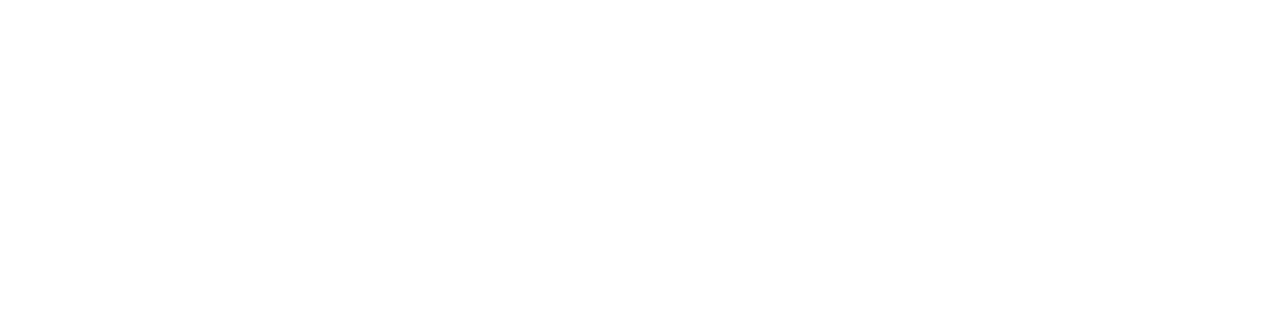
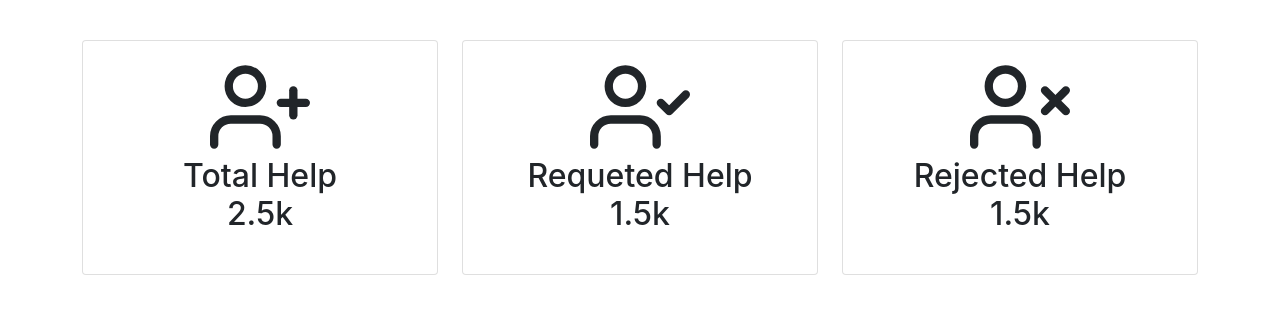
Before and after one commit to Sourabhdbm3/DBM_T, a React (Create React App) app: page /dashboard/help in a window 1280 px wide. Before the commit this address had no page. Shown: the top 314 px of the page. Built offline with nearby package versions, Linux system fonts and the light colour scheme.

Commit message:
created 3 card and uses icon

```diff
--- a/package.json
+++ b/package.json
@@ -6,10 +6,13 @@
     "@testing-library/jest-dom": "^5.16.5",
     "@testing-library/react": "^13.3.0",
     "@testing-library/user-event": "^13.5.0",
+    "feather-icons": "^4.29.0",
     "react": "^18.2.0",
     "react-dom": "^18.2.0",
+    "react-feather": "^2.0.10",
     "react-router-dom": "^6.3.0",
     "react-scripts": "5.0.1",
+    "reactstrap": "^9.1.3",
     "web-vitals": "^2.1.4"
   },
   "scripts": {
--- a/public/index.html
+++ b/public/index.html
@@ -15,6 +15,7 @@
       user's mobile device or desktop. See https://developers.google.com/web/fundamentals/web-app-manifest/
     -->
     <link rel="manifest" href="%PUBLIC_URL%/manifest.json" />
+    <link href="https://cdn.jsdelivr.net/npm/bootstrap@5.0.2/dist/css/bootstrap.min.css" rel="stylesheet" integrity="sha384-EVSTQN3/azprG1Anm3QDgpJLIm9Nao0Yz1ztcQTwFspd3yD65VohhpuuCOmLASjC" crossorigin="anonymous">
     <!--
       Notice the use of %PUBLIC_URL% in the tags above.
       It will be replaced with the URL of the `public` folder during the build.
--- a/src/App.js
+++ b/src/App.js
@@ -2,6 +2,7 @@
 import Login from './Components/Login';
 import Dashboard from './Components/Dashboard';
 import Attendance from './Components/Attendance';
+import Help from './Components/Help';
 
 function App() {
   return (
@@ -14,9 +15,8 @@
             <Route path="dashboard">
               <Route index element={<Dashboard />} />
               <Route path="attendance" element={<Attendance />} />
+              <Route path="help" element={<Help />} />
             </Route>
-            {/* ------------------------------- Using loop proccess--------------------------- */}
-
           </Route>
         </Routes>
       </BrowserRouter>
--- a/src/Components/Help.js
+++ b/src/Components/Help.js
@@ -1,9 +1,37 @@
-import React from 'react'
+import React from 'react';
+import { Card, CardTitle, Row, Col } from 'reactstrap';
+import { UserPlus, UserCheck, UserX} from 'react-feather';
 
 const Help = () => {
   return (
-    <div>
-        <h2>this is a help</h2>
+    <div className='container'>
+
+      <Row className='abc'>
+        <Col sm="4">
+          <Card body>
+            <CardTitle tag="h5">
+             <p className='text-center'> <UserPlus size={100} />
+              <h2>Total Help <br />2.5k </h2></p>
+              </CardTitle>
+          </Card>
+        </Col>
+        <Col sm="4">
+          <Card body>
+            <CardTitle tag="h5">
+           <p className='text-center'> <UserCheck size={100} />
+              <h2> Requeted Help <br />1.5k </h2> </p>
+            </CardTitle>
+          </Card>
+        </Col>
+        <Col sm="">
+          <Card body>
+            <CardTitle tag="h5">
+          <p className='text-center'>  <UserX size={100} />
+              <h2> Rejected Help <br />1.5k </h2></p>
+            </CardTitle>
+          </Card>
+        </Col>
+      </Row>
     </div>
   )
 }
--- a/src/index.css
+++ b/src/index.css
@@ -11,3 +11,8 @@
   font-family: source-code-pro, Menlo, Monaco, Consolas, 'Courier New',
     monospace;
 }
+.abc{
+  display: flex;
+  margin-top: 40px;
+
+}
```
Also changed, not shown: 1 other file (tests, documents, lock files or other folders).
